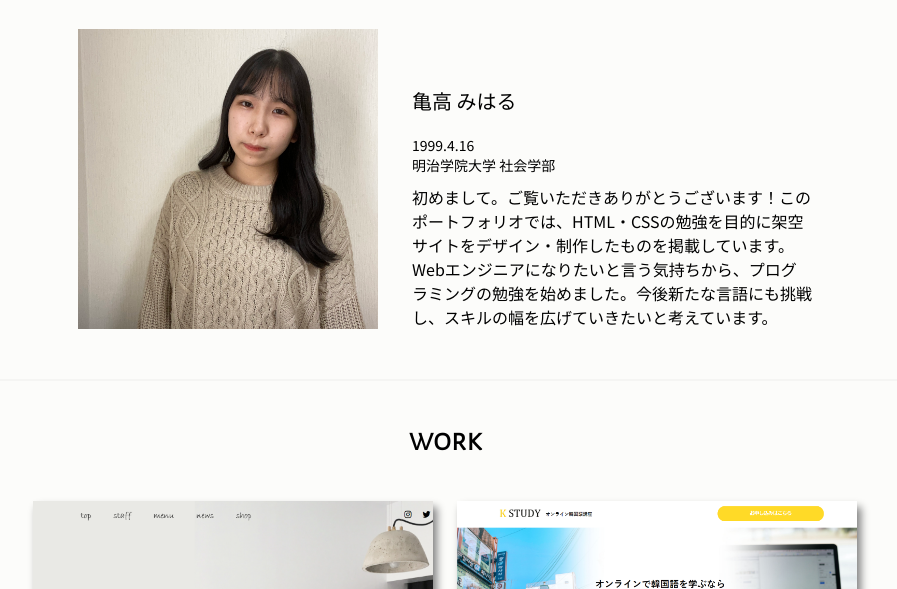
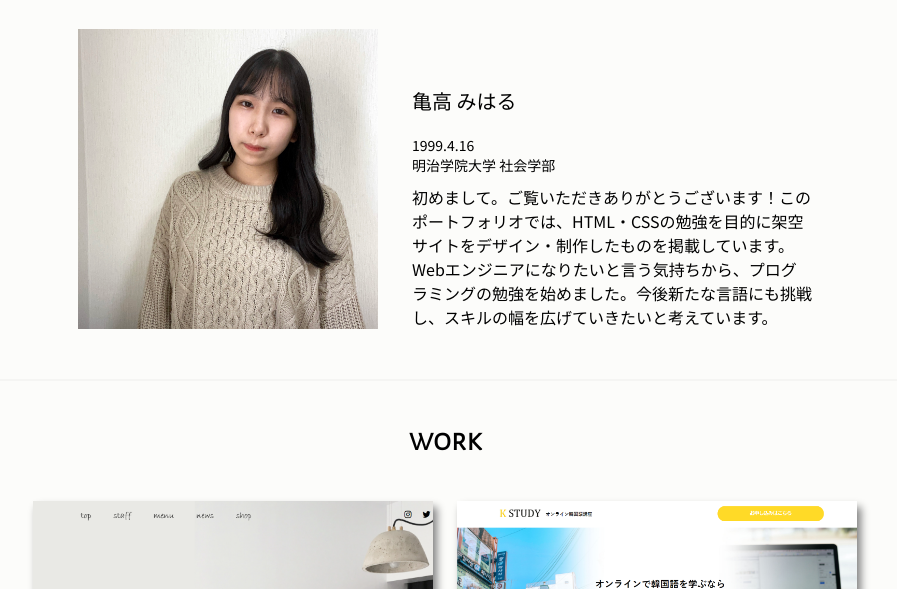
Before and after one commit to kametakamiharu/portfolio, a plain HTML site: page index.html in a window 1280 px wide. Shown: the part 511-1100 px from the top of the page, without its empty margins (195-1092 px from the left). Drawn offline with Linux system fonts and the light colour scheme.

Commit message:
Update index.html

```diff
--- a/index.html
+++ b/index.html
@@ -20,7 +20,7 @@
       <p class="txtm">profile</p>
       <div class="profile-in">
         <div class="profile-box">
-          <img class="profile-image" src="image/profile.jpg" alt="">
+          <img class="profile-image" src="image/profile1.jpg" alt="">
           <div class="profile-detail">
             <p class="txtm">亀高 みはる</p>
             <p class="txtss">1999.4.16</p>
```
